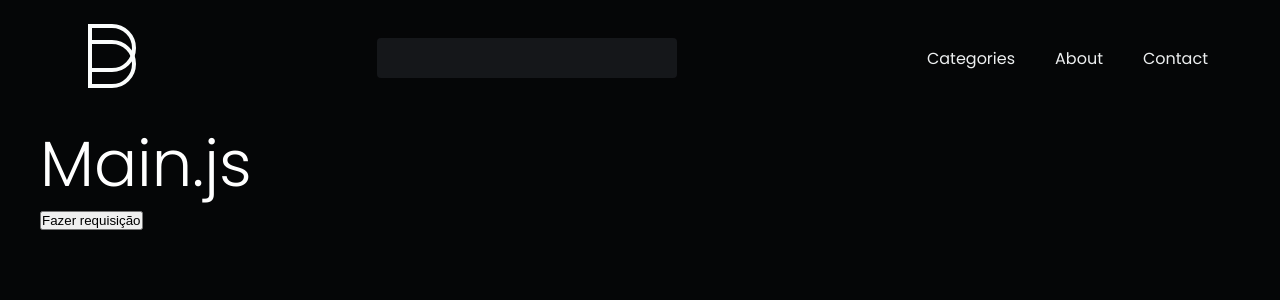
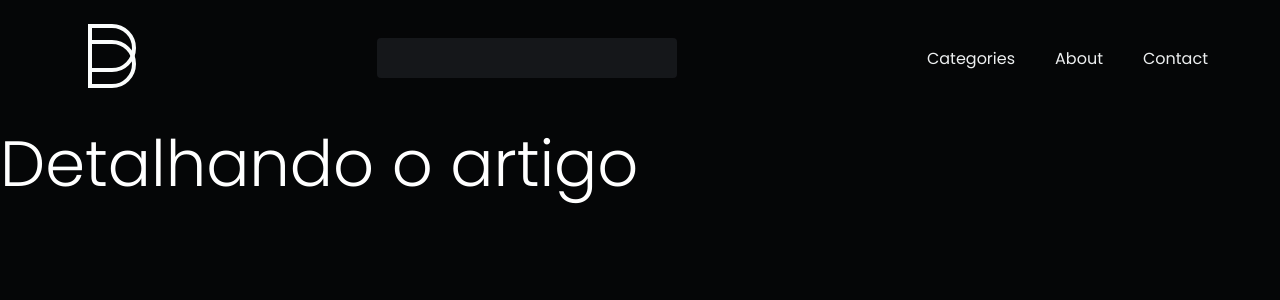
Before and after one commit to ItaloFabricio/blog, a React (Create React App) app: page /articles/1 in a window 1280 px wide. Shown: the top 300 px of the page. Built offline with nearby package versions, Linux system fonts and the light colour scheme.

Commit message:
feat: colocando rotas

```diff
--- a/package.json
+++ b/package.json
@@ -9,6 +9,7 @@
     "axios": "^1.6.0",
     "react": "^18.2.0",
     "react-dom": "^18.2.0",
+    "react-router-dom": "^6.18.0",
     "react-scripts": "5.0.1",
     "web-vitals": "^2.1.4"
   },
--- a/src/App.js
+++ b/src/App.js
@@ -1,12 +1,14 @@
 import Header from './components/Header';
 
 import Main from './pages/Main';
+
+import Routes from '././routes';
 
 function App() {
   return (
     <>
       <Header></Header>
-      <Main></Main>
+      <Routes></Routes>
     </>
   )
 }
--- a/src/components/Post/index.js
+++ b/src/components/Post/index.js
@@ -14,8 +14,8 @@ const Post = (props) => {
 
                 </div>
                 <div className="desc-profile ml-2">
-                    <h6 className="color-blue">Fulano de tal</h6>
-                    <p>Aug 2, 2023 - 8 min read</p>
+                    <h6 className="color-blue">{props.author}</h6>
+                    <p>{props.date}</p>
                 </div>
             </div>
         </div>
--- /dev/null
+++ b/src/pages/Article/index.js
@@ -0,0 +1,9 @@
+const Article = () => {
+    return(
+        <>
+            <h1>Detalhando o artigo</h1>
+        </>
+    )
+}
+
+export default Article;
--- a/src/pages/Main/index.js
+++ b/src/pages/Main/index.js
@@ -1,35 +1,34 @@
 import api from '../../services/api';
 import Post from '../../components/Post'
-import { useState } from 'react';
+import { useState, useEffect } from 'react';
 
 const Main = () => {
 
     const [post, setPost] = useState([]);
 
-    async function handleAxios(){
-        try{
-            const response = await api.get('/posts')
-
+    useEffect(() =>{
+       api.get('/posts')
+        .then((response) =>{
             setPost(response.data);
-        }
-        catch (error){
-            console.log(error);
-        }
-
-    }
+        })
+    }, [])
 
     return(
         <>
             <section className='container'>
-                <h1>Main.js</h1>
-                <button onClick={handleAxios}> Fazer requisição </button>
+                <h2 className='mt-3'>Articles</h2>
 
                 <div className='mt-5 container-posts'>
                     {
                         post.map(post => {
                             return (
                                 <>
-                                    <Post key={post.id} subtitle={post.category} title={post.title}>
+                                    <Post key={post.id}
+                                    subtitle={post.category}
+                                    title={post.title}
+                                    author={post.author}
+                                    date={post.date}
+                                    >
                                         {post.resume}
                                     </Post>
                                 </>
--- /dev/null
+++ b/src/routes.js
@@ -0,0 +1,15 @@
+import { BrowserRouter, Route, Routes as AppRoutes } from 'react-router-dom';
+
+import Main from './pages/Main';
+import Article from './pages/Article';
+
+const Routes = () => (
+    <BrowserRouter>
+        <AppRoutes>
+            <Route path="/" element={<Main />}></Route>
+            <Route path="/articles/:id" element={<Article />}></Route>
+        </AppRoutes>
+    </BrowserRouter>
+)
+
+export default Routes;
```
Also changed, not shown: src/components/Article/index.js (deleted, +0 -17 lines), 1 other file (tests, documents, lock files or other folders).
